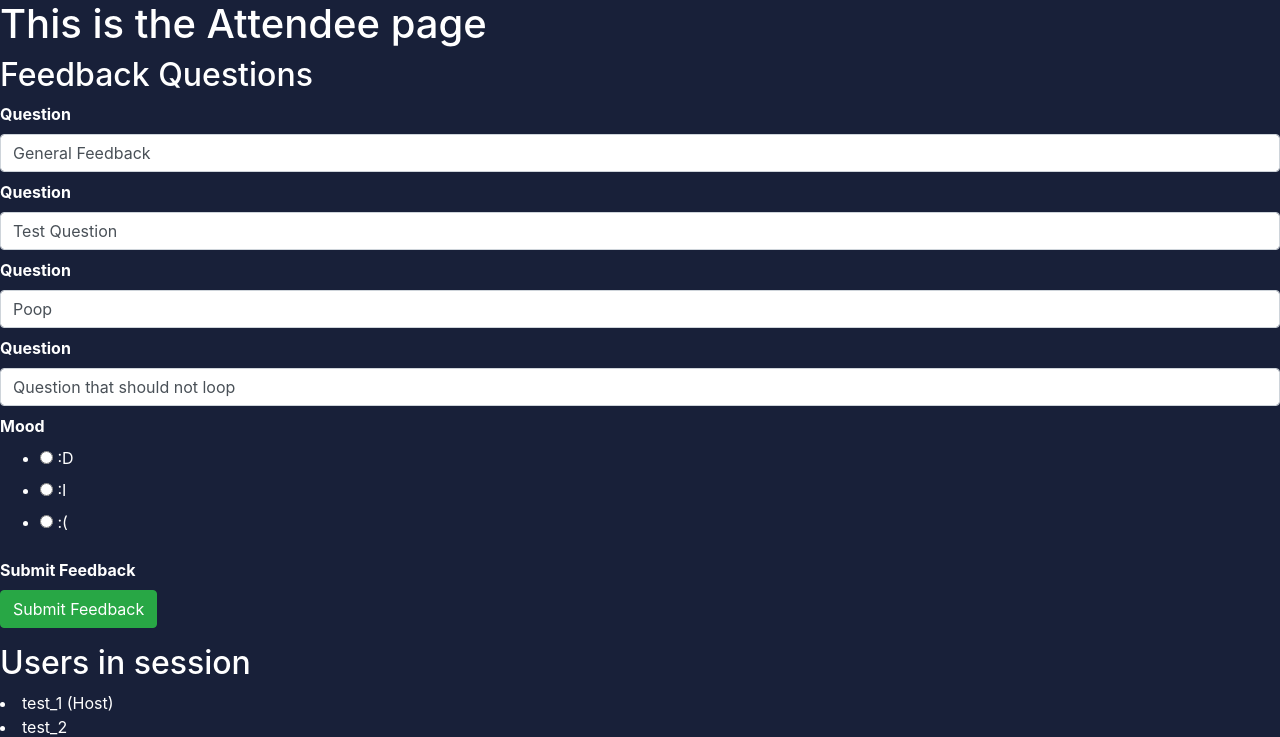
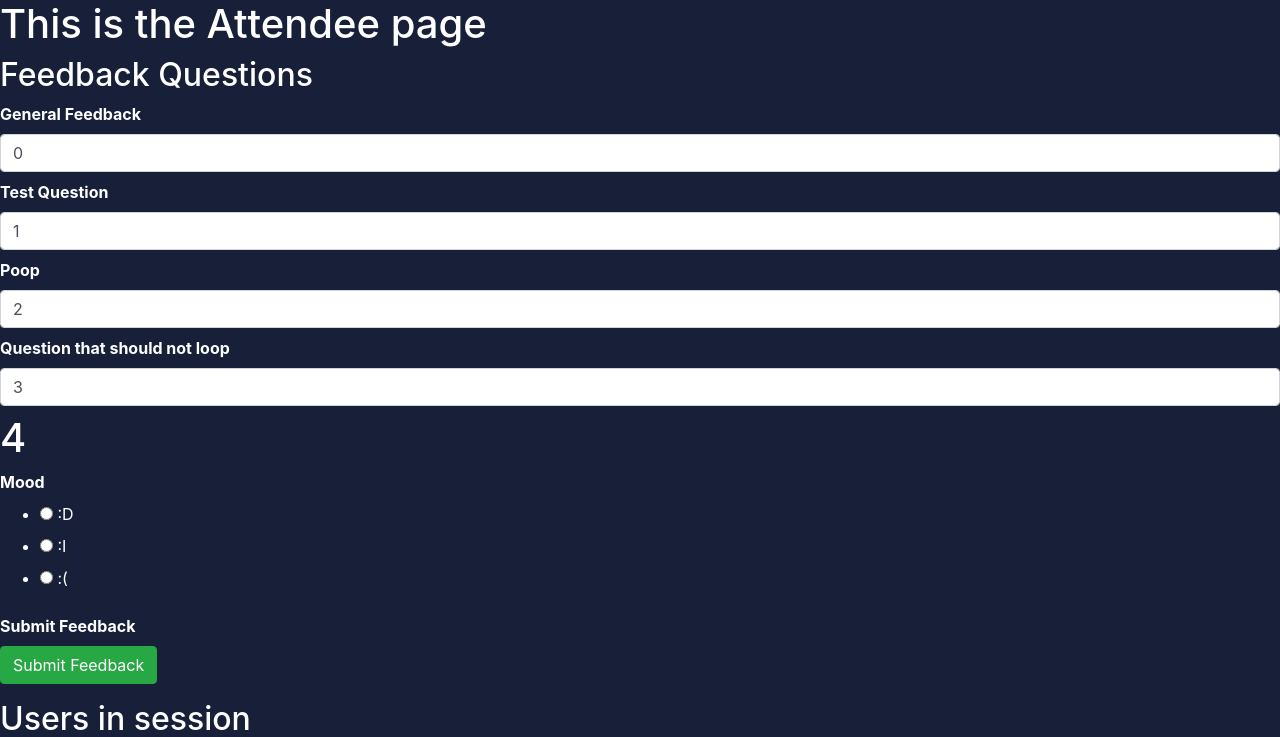
Before and after one commit to CS261-Group-20/cs261-cw, a Flask app: page /attendee/1 in a window 1280 px wide. Shown: the part 56-793 px from the top of the page. Run offline with Flask 2, Linux system fonts and the light colour scheme; data comes from the database, SQL or seed files in the repository; both versions use the stored data as it was after the commit; data that the repository does not hold is empty; some libraries are stand-ins or nearby versions.

Commit message:
questions now have corresponding labels

```diff
--- a/app.py
+++ b/app.py
@@ -188,12 +188,18 @@ def attendee(id):
     # Get questions for the event
     questions_in_session = feedbackQuestions.query.filter_by(event_id = id).all()
     form_questions = []
+    counter = 0
     for questions in questions_in_session:
-        form_questions.append({"question_id":questions.feedback_question_id,
-        "question_name": questions.feedback_question,
-        "question": questions.feedback_question})
+        form_questions.append({"question_id": counter ,
+        "question": counter})
+        counter+=1
 
     form = AttendeeForm(feedback_questions = form_questions)
+    counter = 0
+    for questions in form.feedback_questions:
+        questions.question.label.text = questions_in_session[counter].feedback_question
+        counter+= 1
+
     if request.method == 'POST':
         #TODO: GET THIS TO WORK
        mood = request.form["mood_type"]
@@ -208,7 +214,7 @@ def attendee(id):
            return redirect(url_for('attendee', id = id))
 
 
-    return render_template("attendee.html", form=form, users_in_session = users_in_session, user_host = user_host, questions_in_session = questions_in_session)
+    return render_template("attendee.html", form=form, users_in_session = users_in_session, user_host = user_host, questions_in_session = questions_in_session, counter = counter)
 
 @app.route('/user_homepage', methods=['GET', 'POST'])
 def user_homepage():
--- a/forms.py
+++ b/forms.py
@@ -27,7 +27,6 @@ class SessionJoinForm(FlaskForm):
 
 class SessionQuestion(FlaskForm):
     question_id = HiddenField()
-    question_name = HiddenField()
     # TODO: GET QUESTION NAME
     question = StringField(validators=[DataRequired()])
 
--- a/templates/attendee.html
+++ b/templates/attendee.html
@@ -20,7 +20,7 @@
             {# Flask-WTF needs `hidden_tag()` so CSRF works for each form #}
             {{ render_field(questions.question, class='form-control') }}
             {% endfor %}
-
+            <h1>{{counter}}</h1>
             {{ render_field(form.mood_type, class='lass="form-check-input"', placeholder='Mood') }}
             {{ render_field(form.submit, class='btn btn-success')}}
         </form>
```
Also changed, not shown: web_app.db.
